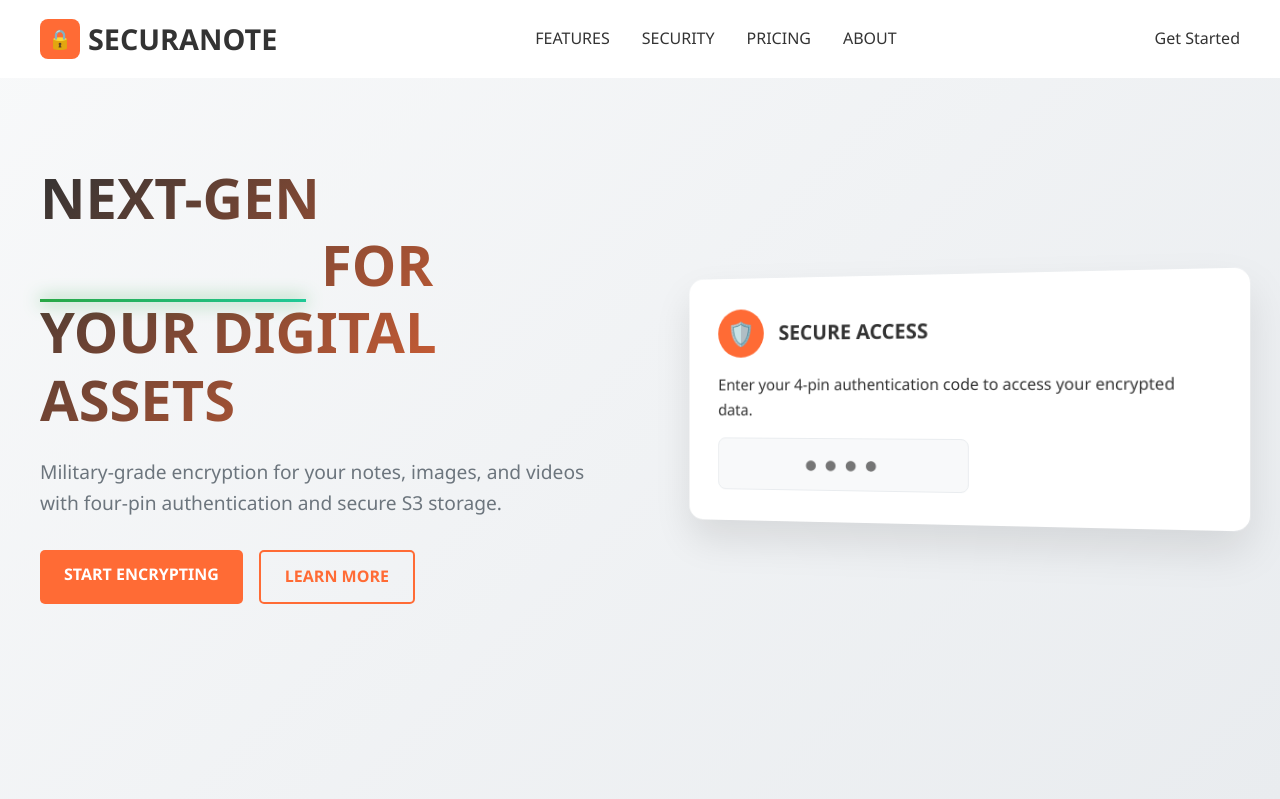
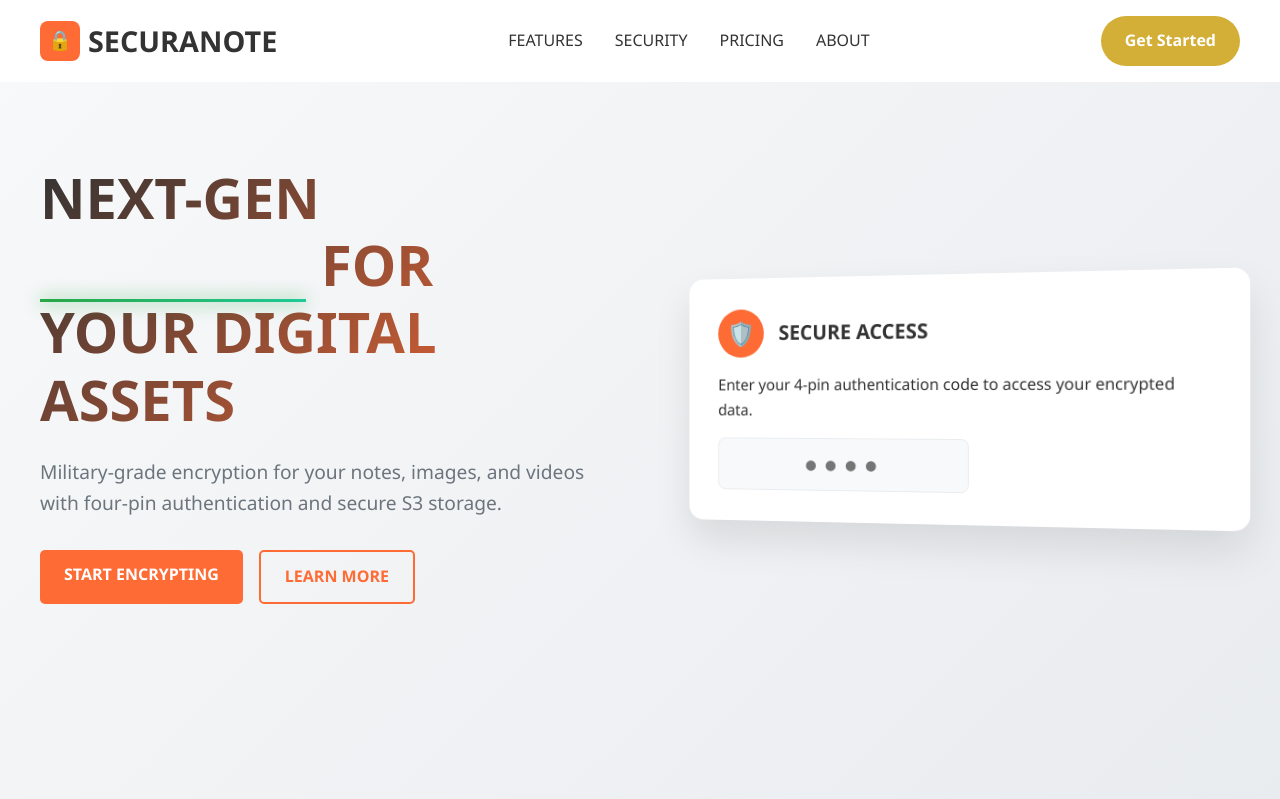
Before and after one commit to Aparna-26-02/Securanote, a Flask app: page / in a window 1280 px wide. Shown: the top 799 px of the page. Run offline with Flask 3, Linux system fonts and the light colour scheme; parts of the project's set-up code (start-up, migrations or seed data) failed here and were passed over.

Commit message:
Update index.html

```diff
--- a/Securanote/securanote/templates/index.html
+++ b/Securanote/securanote/templates/index.html
@@ -147,6 +147,33 @@
     .footer-section a{color:#bdc3c7;transition:.3s;}
     .footer-section a:hover{color:#ff6b35;}
     .footer-bottom{text-align:center;margin-top:2rem;padding-top:2rem;border-top:1px solid #34495e;color:#bdc3c7;}
+    .btn {
+  display: inline-block;
+  padding: 12px 24px;
+  border-radius: 30px;
+  text-decoration: none;
+  font-weight: 600;
+  transition: background-color 0.3s;
+}
+
+.btn-login {
+  background-color: #333;
+  color: white;
+}
+
+.btn-login:hover {
+  background-color: #555;
+}
+
+.btn-get-started {
+  background-color: #d4af37; /* light golden */
+  color: white;
+}
+
+.btn-get-started:hover {
+  background-color: #bfa133;
+}
+
   </style>
 </head>
 <body>
```
